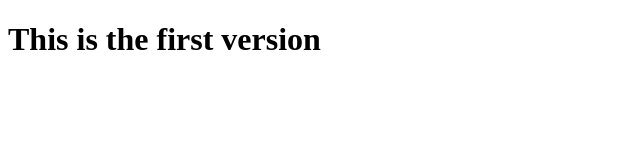
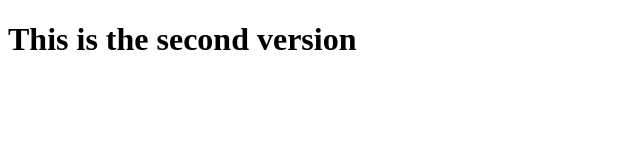
Before and after one commit to NguyenTranMinhTrang/JSA, a plain HTML site: page index.html in a window 1280 px wide. Shown: the whole page, without its empty margins (0-640 px from the left). Drawn offline with Linux system fonts and the light colour scheme.

Commit message:
This is the second commit

```diff
--- a/index.html
+++ b/index.html
@@ -9,7 +9,7 @@
 </head>
 
 <body>
-    <h1>This is the first version</h1>
+    <h1>This is the second version</h1>
 </body>
 
 </html>
```
